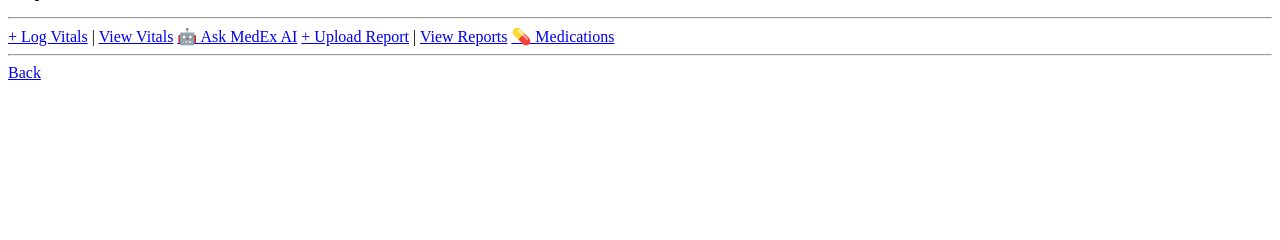
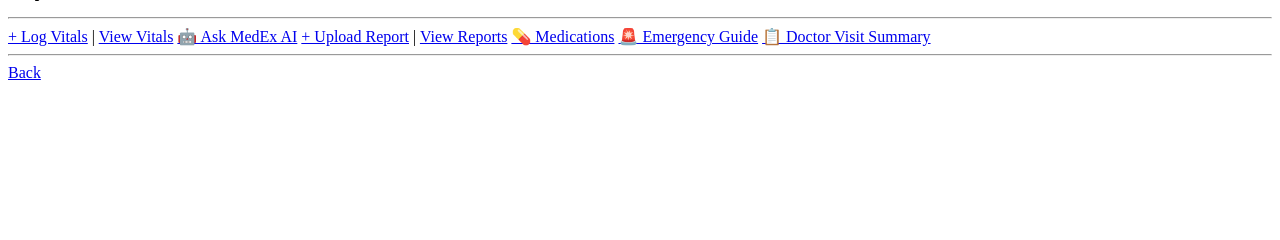
Before and after one commit to Taha-Mohii/MediVault-AI, a Flask app: page /patient/1 in a window 1280 px wide. Shown: the part 140-380 px from the top of the page. Run offline with Flask 3, Linux system fonts and the light colour scheme; data that the repository does not hold is empty; some libraries are stand-ins or nearby versions.

Commit message:
added emergency guide and doctors visit summary

```diff
--- a/app.py
+++ b/app.py
@@ -134,5 +134,62 @@ def remove_medication(medication_id,patient_id):
     delete_medication(medication_id)
     return redirect(url_for("medications",patient_id = patient_id))
 
+@app.route("/patient/<int:patient_id>/emergency")
+def emergency(patient_id):
+    p = get_patient(patient_id)
+    summary = get_patient_summary(patient_id)
+    messages = [
+        {
+            "role": "system",
+            "content": """You are MedEx, a medical assistant. Based on the patient data provided, generate:
+1. A list of emergency warning signs to watch for
+2. Immediate steps to take if an emergency occurs
+3. When to call an ambulance immediately
+
+Be clear, simple, and practical. Use bullet points."""
+        },
+        {
+            "role": "user",
+            "content": f"Patient data:\n{summary}\n\nGenerate emergency warning signs and guidance for this patient."
+        }
+    ]
+    chat = client.chat.completions.create(
+        model="llama-3.3-70b-versatile",
+        messages=messages
+    )
+    response = chat.choices[0].message.content
+    return render_template("emergency.html", patient=p, response=response)
+
+
+@app.route("/patient/<int:patient_id>/summary")
+def visit_summary(patient_id):
+    p = get_patient(patient_id)
+    summary = get_patient_summary(patient_id)
+    meds = get_medications(patient_id)
+    med_list = "\n".join([f"- {m[2]} {m[3]} {m[4]} {m[5]}" for m in meds])
+    messages = [
+        {
+            "role": "system",
+            "content": """You are MedEx, a medical assistant. Generate a clean doctor visit summary that the patient can show to their doctor. Include:
+1. Patient overview
+2. Recent vitals trend
+3. Current medications
+4. Key concerns to discuss
+5. Questions to ask the doctor
+
+Keep it professional and concise."""
+        },
+        {
+            "role": "user",
+            "content": f"Patient data:\n{summary}\n\nMedications:\n{med_list}\n\nGenerate a doctor visit summary."
+        }
+    ]
+    chat = client.chat.completions.create(
+        model="llama-3.3-70b-versatile",
+        messages=messages
+    )
+    response = chat.choices[0].message.content
+    return render_template("summary.html", patient=p, response=response)
+
 if __name__ == "__main__":
     app.run(debug = True)
--- a/templates/patient.html
+++ b/templates/patient.html
@@ -18,6 +18,9 @@
     <a href="/patient/{{ patient[0] }}/upload">+ Upload Report</a> |
     <a href="/patient/{{ patient[0] }}/reports">View Reports</a>
     <a href="/patient/{{ patient[0] }}/medications">💊 Medications</a>
+    <a href="/patient/{{ patient[0] }}/emergency">🚨 Emergency Guide</a>
+    <a href="/patient/{{ patient[0] }}/summary">📋 Doctor Visit Summary</a>
+
     <hr>
     <a href="/">Back</a>
 </body>
```
Also changed, not shown: templates/emergency.html (added, +20 -0 lines), templates/summary.html (added, +19 -0 lines), static/styles.css (added).
